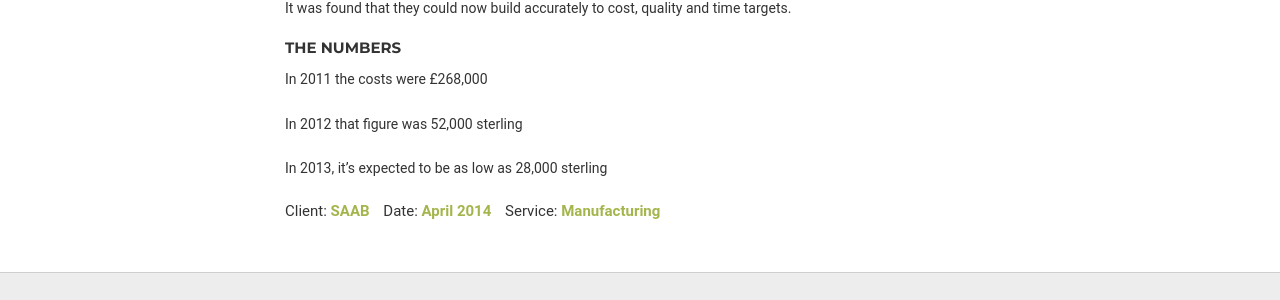
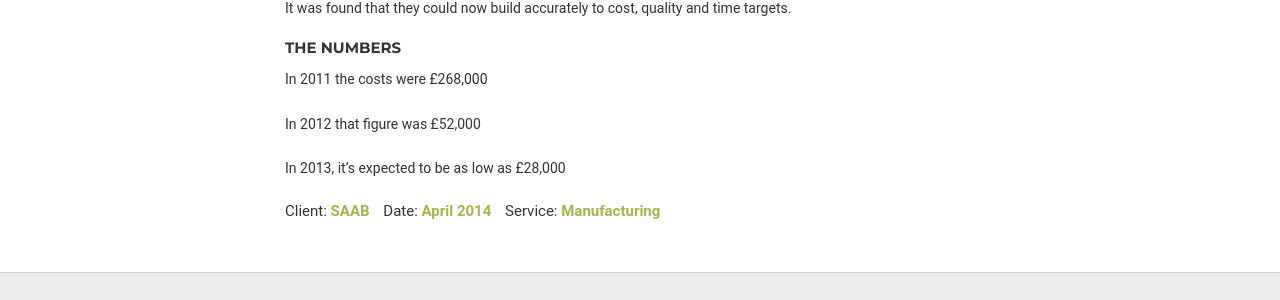
Before and after one commit to ASCNomuda/ascnomuda.github.io, a Jekyll site: the page built from _posts/2017-01-06-saab-seaeye-case-study.md, in a window 1280 px wide and 900 px high, scrolled down 1604 px. Shown: the part 502-802 px from the top of the window. Built offline with Jekyll 4.4.1, drawn with Linux system fonts in a browser that asks for light colours; some web fonts are replaced.

Commit message:
Updated '_posts/2017-01-06-saab-seaeye-case-study.md' via CloudCannon

```diff
--- a/_posts/2017-01-06-saab-seaeye-case-study.md
+++ b/_posts/2017-01-06-saab-seaeye-case-study.md
@@ -79,6 +79,6 @@ It was found that they could now build accurately to cost, quality and time targ
 
 In 2011 the costs were &pound;268,000
 
-In 2012 that figure was 52,000 sterling
+In 2012 that figure was &pound;52,000
 
-In 2013, it's expected to be as low as 28,000 sterling
+In 2013, it's expected to be as low as &pound;28,000
```
